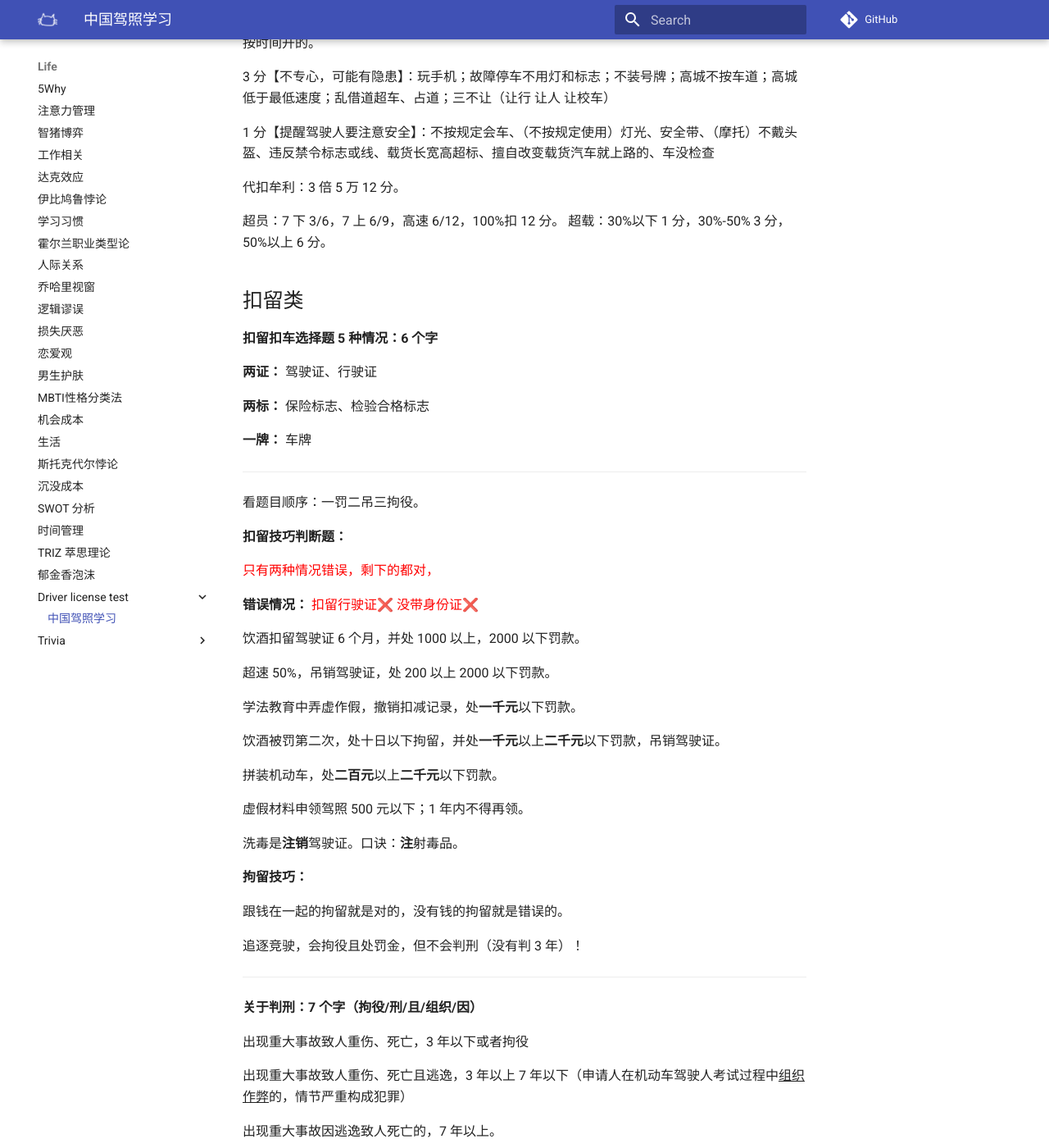
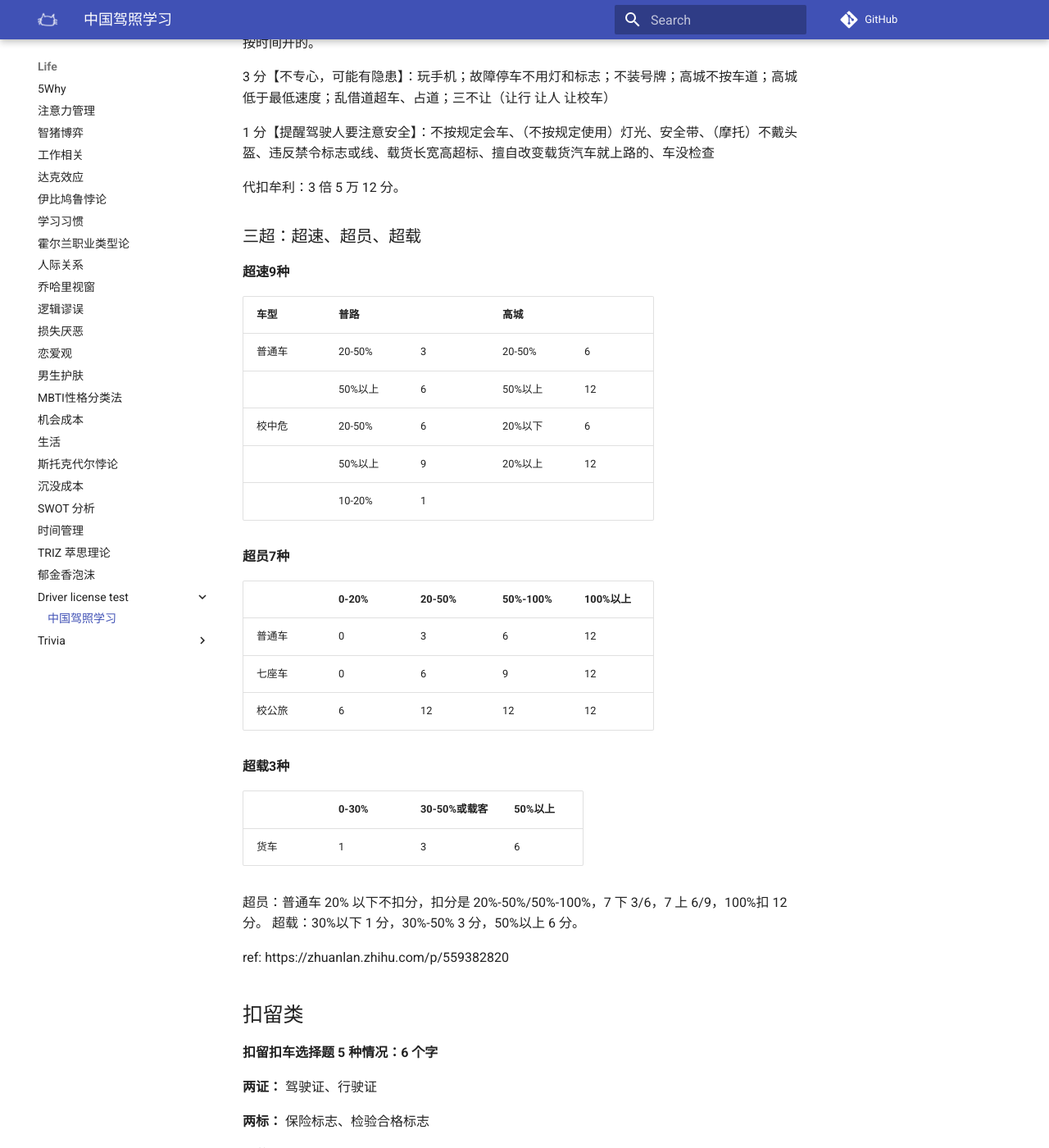
Before and after one commit to luoxufeiyan/wiki.luoxufeiyan.com, an MkDocs documentation site: the page built from docs/life/driver_license_test/china_driver_license_study.md, in a window 1280 px wide and 1400 px high, scrolled down 2133 px. Shown: the whole window at 82% size. Built offline with MkDocs 1.6.1 and Material for MkDocs 9.7.7, drawn with Linux system fonts in a browser that asks for light colours; comment, search, counter and statistics services are not loaded; some of the changed text lies outside the part shown.

Commit message:
添加超速

```diff
--- a/docs/life/driver_license_test/china_driver_license_study.md
+++ b/docs/life/driver_license_test/china_driver_license_study.md
@@ -7,8 +7,6 @@
 不得考驾照时间：假 1 骗 3 毒 3 醉 5 逃罪终生（年）
 
 其中：作弊 == 假；不正当 == 骗
-
-虚假材料申领驾照 500 元以下；1 年内不得再领。
 
 驾照有效期：6/10/长期（年）
 
@@ -59,7 +57,9 @@
 
 <font color="#FF0000">满 36 分（参加科目一、科目二、科目三考试）</font>
 
-科目一：法律法规；科目二场地，
+科目一：法律法规；
+
+科目二场地，
 
 科目三：道路驾驶技能
 
@@ -79,8 +79,38 @@
 
 代扣牟利：3 倍 5 万 12 分。
 
-超员：7 下 3/6，7 上 6/9，高速 6/12，100%扣 12 分。
+
+### 三超：超速、超员、超载
+
+**超速9种**
+
+| 车型   | 普路 |       | 高城 |       |
+| :----- | :----------- | :---- | :----------- | :---- |
+| 普通车 | 20-50%       | 3     | 20-50%       | 6     |
+|        | 50%以上      | 6     | 50%以上      | 12    |
+| 校中危 | 20-50%       | 6     | 20%以下      | 6     |
+|        | 50%以上      | 9     | 20%以上      | 12    |
+|        | 10-20%       | 1     |              |       |
+
+**超员7种**
+
+|         | 0-20% | 20-50% | 50%-100% | 100%以上 |
+| :------ | :---- | :----- | :------- | :------- |
+| 普通车  | 0     | 3      | 6        | 12       |
+| 七座车  | 0     | 6      | 9        | 12       |
+| 校公旅  | 6     | 12     | 12       | 12       |
+
+**超载3种**
+
+|      | 0-30% | 30-50%或载客 | 50%以上 |
+| :--- | :---- | :----------- | :------ |
+| 货车 | 1     | 3            | 6       |
+
+
+超员：普通车 20% 以下不扣分，扣分是 20%-50%/50%-100%，7 下 3/6，7 上 6/9，100%扣 12 分。
 超载：30%以下 1 分，30%-50% 3 分，50%以上 6 分。
+
+ref: https://zhuanlan.zhihu.com/p/559382820
 
 ## 扣留类
 
@@ -102,13 +132,11 @@
 
 **错误情况：** <font color="red">扣留行驶证</font>❌ <font color="red">没带身份证</font>❌
 
-饮酒扣留驾驶证 6 个月，并处 1000 以上，2000 以下罚款。
+饮酒扣留驾驶证 6 个月，并处 1000 以上，2000 以下罚款。饮酒被罚第二次，处十日以下拘留，并处**1000**以上**2000**以下罚款，吊销驾驶证。
 
 超速 50%，吊销驾驶证，处 200 以上 2000 以下罚款。
 
 学法教育中弄虚作假，撤销扣减记录，处**一千元**以下罚款。
-
-饮酒被罚第二次，处十日以下拘留，并处**一千元**以上**二千元**以下罚款，吊销驾驶证。
 
 拼装机动车，处**二百元**以上**二千元**以下罚款。
 
```
Also changed, not shown: other parts of docs/life/driver_license_test/china_driver_license_study.md (+1 -1 lines).
